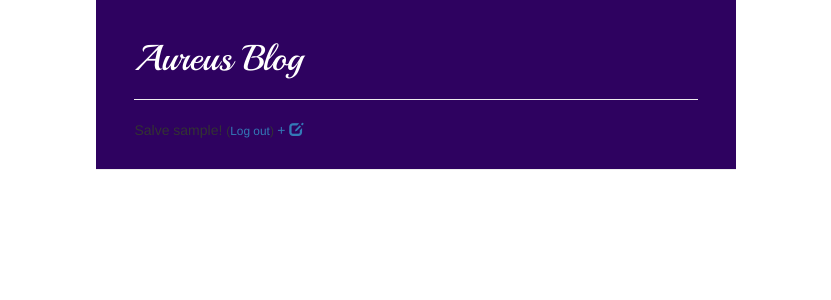
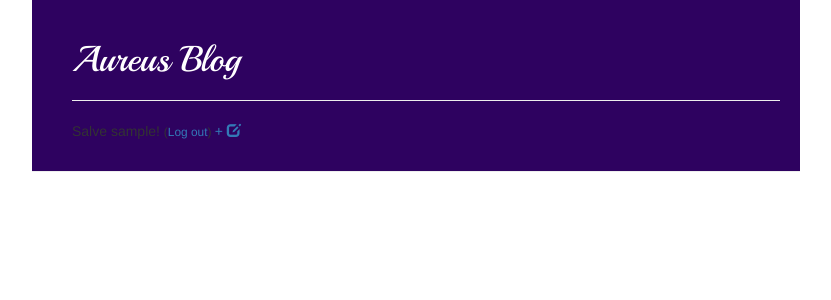
Before and after one commit to Jakiesimie/aureus, a Django app: a page that uses blog/templates/blog/base.html in a window 1280 px wide. Shown: the top 300 px of the page, without its empty margins (224-1055 px from the left). Run offline with Django 3.2, Linux system fonts and the light colour scheme; the visitor is signed in with stand-in values (Sample User, id 1); data that the repository does not hold is empty; some libraries are stand-ins or nearby versions.

Commit message:
myblog #7

```diff
--- a/static/css/blog.css
+++ b/static/css/blog.css
@@ -4,25 +4,25 @@ h1 a {
 }
 
 body {
-	padding-left: 25%;
-	padding-right: 25%;
+	padding-left: 20%;
+	padding-right: 20%;
 }
 
 .page-header {
 	background-color: #2E0260;
 	margin-top: 0;
-	padding: 3% 6% 3% 6%
+	padding: 20px 20px 20px 40px
 }
 
 .page-header h1, .page-header h1 a, .page-header h1 a:visited, .page-header h1 a:activate {
 	color: #8D00FF;
-	font-size 36pt;
+	font-size pt;
 	text-decoration: none;
 }
 
 .content {
-	margin-left: 1%;
-	margin-right: 1%;
+	margin-left: 10px;
+	margin-right: 10px;
 }
 
 h1, h2, h3, h4 {
```
